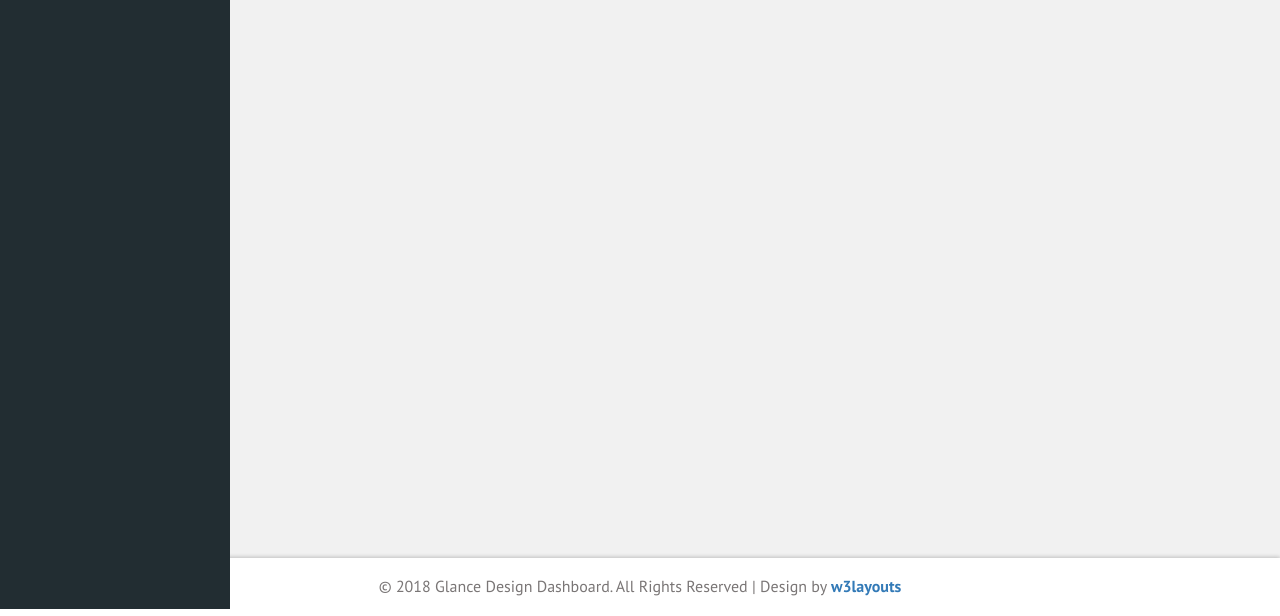
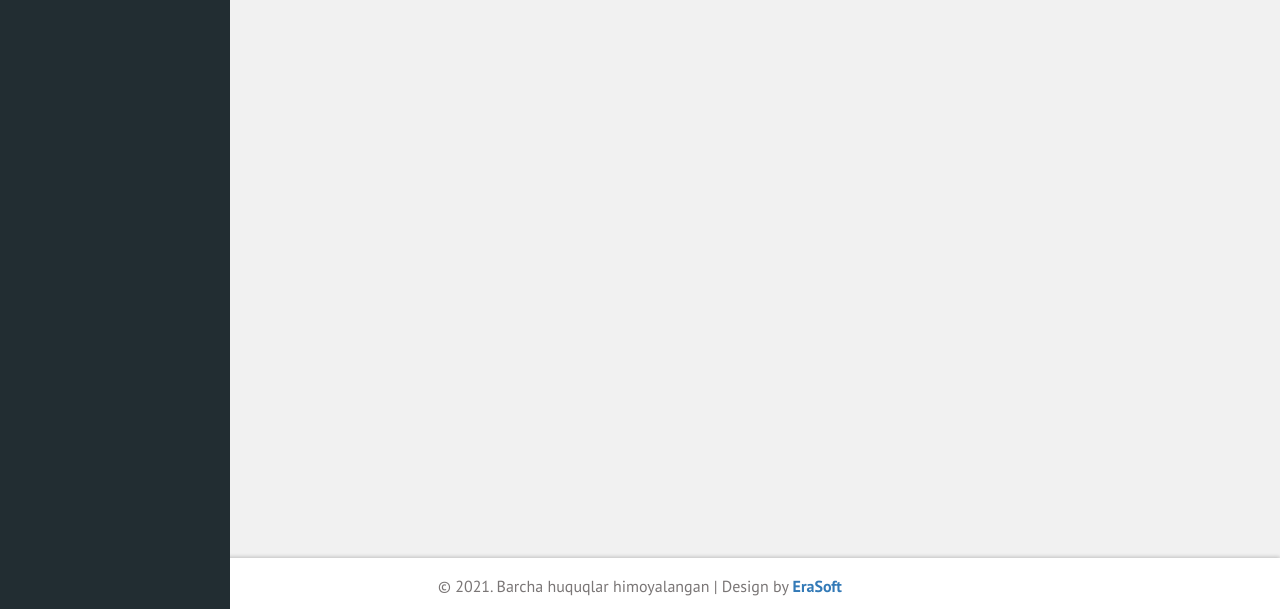
Before and after one commit to mr-bobur/lightingNode, a website: page web/404.html in a window 1280 px wide. Shown: the part 191-807 px from the top of the page. Drawn offline with Linux system fonts and the light colour scheme.

Commit message:
changed footer

```diff
--- a/web/404.html
+++ b/web/404.html
@@ -183,8 +183,8 @@ SmartPhone Compatible web template, free WebDesigns for Nokia, Samsung, LG, Sony
       <!--footer-->
       <div class="footer">
         <p>
-          &copy; 2018 Glance Design Dashboard. All Rights Reserved | Design by
-          <a href="https://w3layouts.com/" target="_blank">w3layouts</a>
+          &copy; <script>document.write(/\d{4}/.exec(Date())[0])</script>. Barcha huquqlar himoyalangan | Design by
+          <a href="https://t.me/" target="_blank">EraSoft</a>
         </p>
       </div>
       <!--//footer-->
```
Also changed, not shown: web/index.html (+2 -2 lines), web/login.html (+2 -2 lines), web/signup.html (+2 -2 lines).
